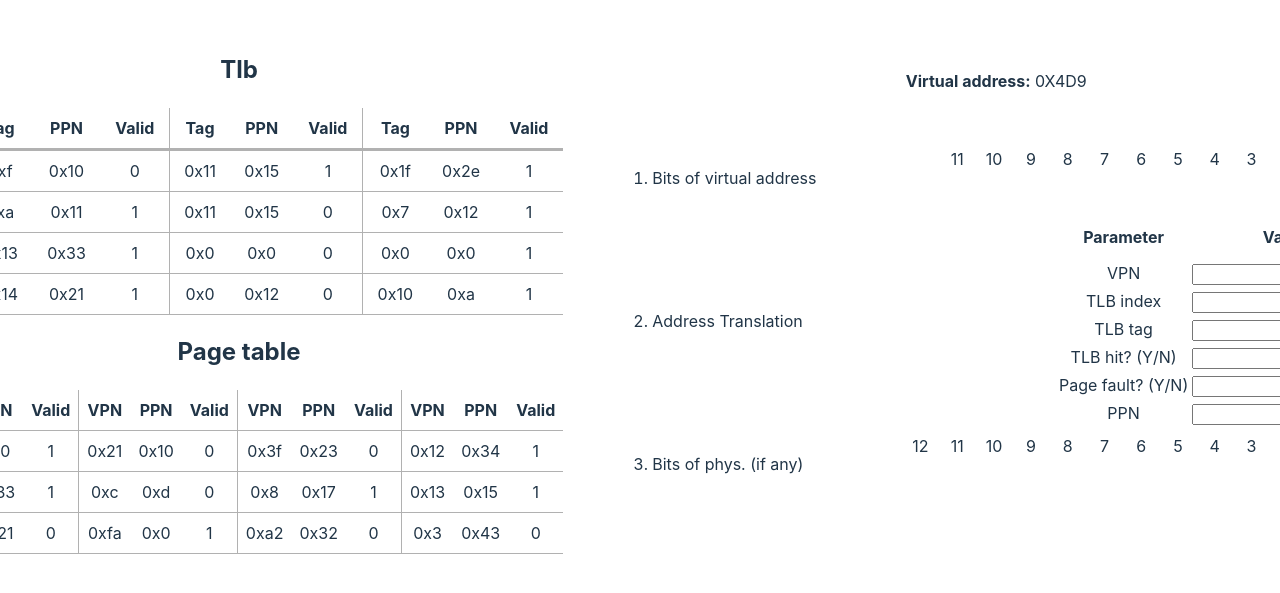
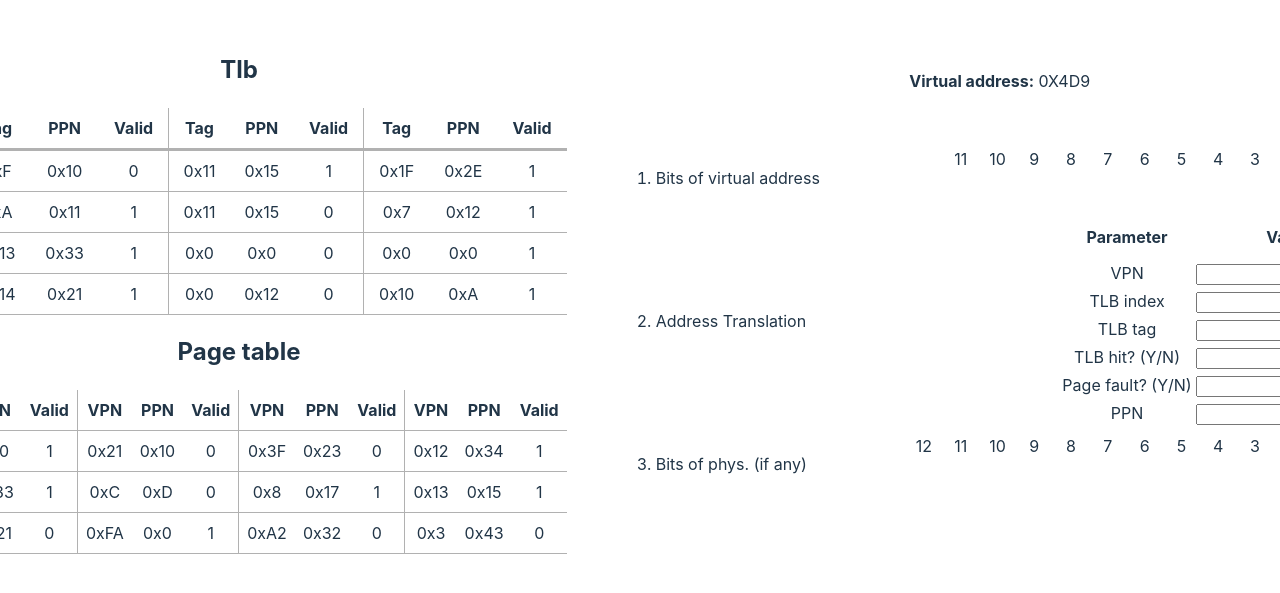
Before and after one commit to MahmoodSeoud/VMAT, a React (Vite) app: page / in a window 1280 px wide. Shown: the part 107-700 px from the top of the page. Built offline with nearby package versions, Linux system fonts and the light colour scheme.

Commit message:
to upper case

```diff
--- a/src/components/Page_table/Page_table.tsx
+++ b/src/components/Page_table/Page_table.tsx
@@ -33,8 +33,8 @@ function Page_table({ page_table_entries, page_table_size, num_ptes }: Page_tabl
                             <tr>
                                 {page_table_entries[0].map((_, j) => (
                                     <>
-                                        <td>{address_prefix + page_table_entries[i][j].vpn.toString(16)}</td>
-                                        <td>{address_prefix + page_table_entries[i][j].ppn.toString(16)}</td>
+                                        <td>{address_prefix + page_table_entries[i][j].vpn.toString(16).toUpperCase()}</td>
+                                        <td>{address_prefix + page_table_entries[i][j].ppn.toString(16).toUpperCase()}</td>
                                         <td>{page_table_entries[i][j].valid}</td>
                                     </>
                                 ))}
--- a/src/components/Tlb_table/Tlb_table.tsx
+++ b/src/components/Tlb_table/Tlb_table.tsx
@@ -36,8 +36,8 @@ function Tlb_table({ tlb_entries, num_tlb_ways, num_tlb_sets }: Tlb_tableProps)
                                 <td>{i}</td>
                                 {tlb_entries[0].map((_, j) => (
                                     <>
-                                        <td>{address_prefix + tlb_entries[i][j].tag.toString(16)}</td>
-                                        <td>{address_prefix + tlb_entries[i][j].ppn.toString(16)}</td>
+                                        <td>{address_prefix + tlb_entries[i][j].tag.toString(16).toUpperCase()}</td>
+                                        <td>{address_prefix + tlb_entries[i][j].ppn.toString(16).toUpperCase()}</td>
                                         <td>{tlb_entries[i][j].valid}</td>
                                     </>
                                 ))}
```
